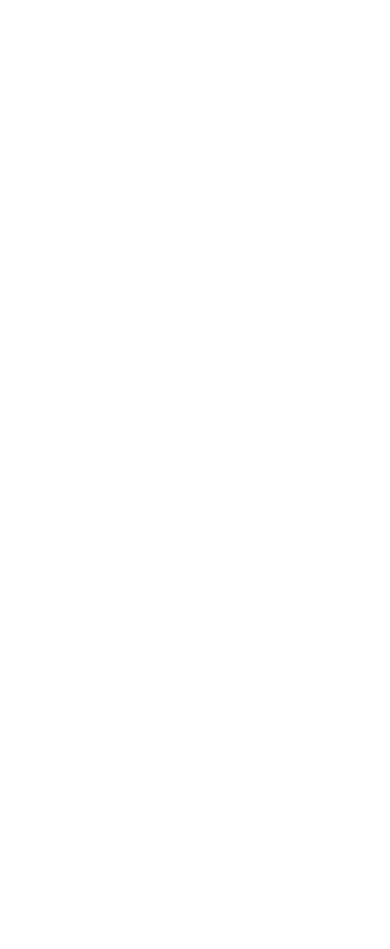
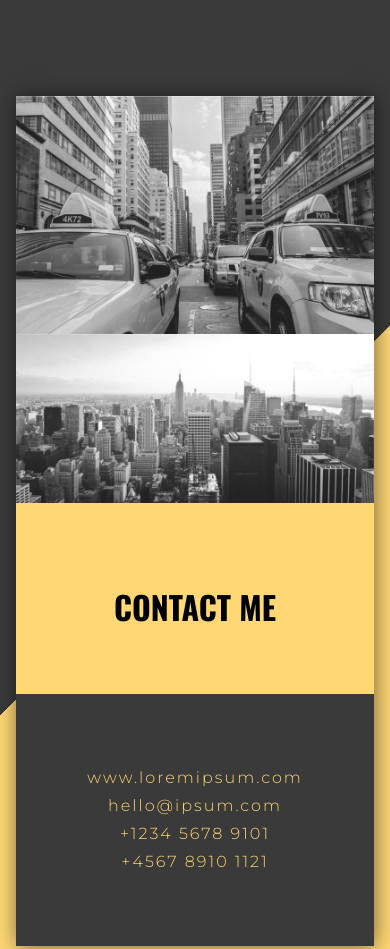
Before and after one commit to eermayasari/thecitycapturer-project1, a plain HTML site: page contact.html in a window 390 px wide. Shown: the top 949 px of the page. Before the commit the page ends 844 px from the top, so only its background shows below. Drawn offline with nearby package versions, Linux system fonts and the light colour scheme; files that its build step writes are made by us from their sources.

Commit message:
Contact page commit

```diff
--- a/contact.html
+++ b/contact.html
@@ -5,13 +5,51 @@
    <meta charset="UTF-8">
    <meta name="viewport" content="width=device-width, initial-scale=1.0">
    <meta http-equiv="X-UA-Compatible" content="ie=edge">
-   <link rel="stylesheet" href="css/style.css">
+   <link rel="stylesheet" href="css/style-4.css">
    <link rel="stylesheet" href="https://use.fontawesome.com/releases/v5.4.1/css/all.css">
    <title>Contact</title>
 </head>
 
 <body>
-
+   <div class="container">
+      <main id="main-content">
+         <section id="landing">
+            <div class="grid">
+               <div class="col-lg">
+                  <div class="item">
+                     <img src="./img/taxi.png" alt="">
+                  </div>
+                  <!--DIV ITEM END-->
+                  <div class="item">
+                     <img src="./img/city.png" alt="">
+                  </div>
+                  <!--DIV ITEM END-->
+               </div>
+               <!--DIV COL-LG-->
+               <div class="col-sm">
+               </div>
+               <!--DIV COL-SM END-->
+            </div>
+         </section>
+         <!--DIV GRID END-->
+         <footer id="main-footer">
+            <div class="grid">
+               <div class="row light">
+                  <h1>Contact me</h1>
+               </div>
+               <!--DIV ROW END-->
+               <div class="row dark">
+                  <p>www.loremipsum.com</p>
+                  <p>hello@ipsum.com</p>
+                  <p>+1234 5678 9101</p>
+                  <p>+4567 8910 1121</p>
+               </div>
+               <!--DIV ROW END-->
+            </div>
+            <!--DIV GRID END-->
+         </footer>
+      </main>
+   </div>
 
 </body>
 
--- /dev/null
+++ b/css/style-4.scss
@@ -0,0 +1,127 @@
+@import url('https://fonts.googleapis.com/css?family=Oswald:400,700|Montserrat:300,400');
+$clr-yellow: #FFD775;
+$clr-dark: #3A3A3A;
+$font-oswald: 'Oswald';
+$font-montserrat: 'Montserrat';
+
+* {
+   margin: 0;
+   padding: 0;
+   box-sizing: border-box;
+}
+
+body {
+   font-family: $font-montserrat, Arial, Helvetica, sans-serif;
+   height: 100%;
+   background: linear-gradient(-45deg, $clr-yellow 50%, $clr-dark 50%);
+}
+
+/* Utility classes */
+.container {
+   padding: 1em;
+   max-width: 1120px;
+   margin: 5em auto;
+}
+.light {
+   background: $clr-yellow;
+}
+.dark {
+   background: $clr-dark;
+}
+/* Misc */
+main#main-content {
+   box-shadow: 1px 1px 20px rgba(0, 0, 0, 0.541);
+}
+/* Page styles */
+section#landing {
+   .grid {
+   display: flex;
+   flex-flow: row nowrap;
+   .col-lg {
+      flex-basis: 60%;
+      img {
+         display: block;
+         width: 100%;
+      }
+   }
+   .col-sm {
+      background:
+      linear-gradient(
+         rgba(0, 0, 0, 0.39),
+         rgba(0, 0, 0, 0.45)
+       ),
+       /* bottom, image */
+       url('../img/looking.png');
+      background-size: cover;
+      background-position: center;
+      flex-basis: 40%;
+
+   }
+}
+}
+
+footer#main-footer{
+.grid {
+   display: flex;
+   flex-flow: row nowrap;
+   .row{
+      flex-basis: 50%;
+      padding: 5em;
+      text-align: center;
+      h1 {
+         font-size: 4rem;
+         font-family: $font-oswald;
+         font-weight: 700;
+         text-transform: uppercase;
+         margin-top: .5em;
+      }
+      p {
+         color: $clr-yellow;
+         font-size: 1.5rem;
+         font-weight: 300;
+         line-height: 2;
+         letter-spacing: 2px;
+      }
+   }
+}
+}
+
+/* Media Queries */
+@media screen and (max-width: 960px) {
+   section#landing {
+   .grid {
+      flex-direction: column;
+      .col-lg {
+         flex-basis: 100%;
+      }
+      .col-sm {
+         flex-basis: 100%;
+      }
+   }
+}
+   footer#main-footer{
+      .grid {
+      .row {
+         flex-basis: 100%;
+         overflow: hidden;
+         padding: 4em 2em;
+         h1 {
+            font-size: 2rem;
+         }
+         p{
+            font-size: 1rem;
+            line-height: 1;
+            margin: .75em 0;
+         }
+      }
+   }
+}
+}
+
+@media screen and (max-width: 630px) {
+   footer#main-footer {
+      .grid {
+         flex-direction: column;
+      }
+   }
+}
```
Also changed, not shown: css/style-4.css (added), img/city.png (added), img/looking.png (added), img/taxi.png (added), 1 other file.
